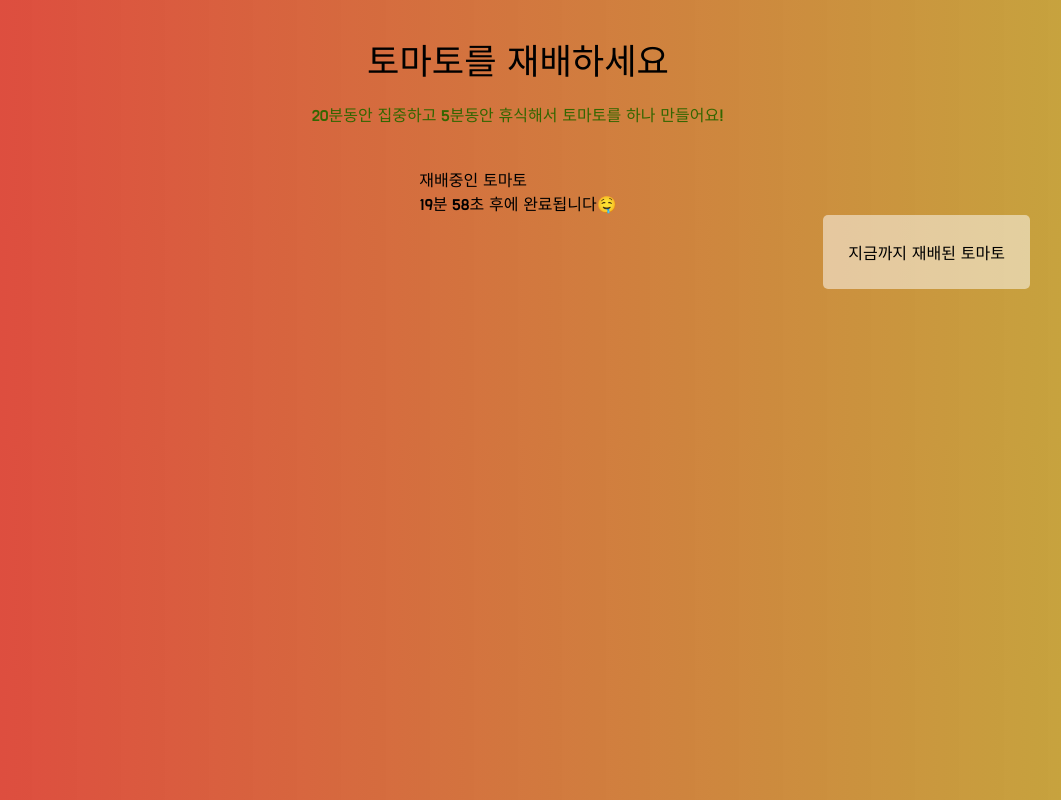
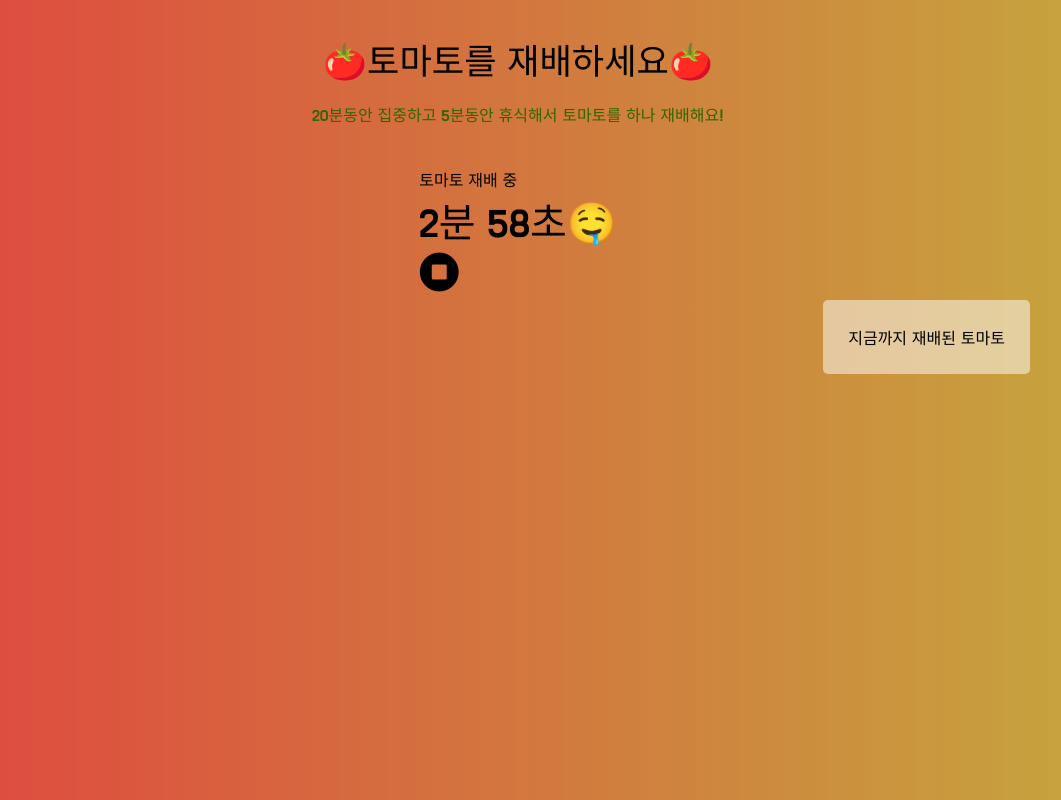
Before and after one commit to moonheekim0118/vanilla-pomodoro, a plain HTML site: page index.html in a window 1280 px wide. Both pictures are taken after a click on the button "토마토 1개 만들기". Shown: the whole page, without its empty margins (122-1183 px from the left). Drawn offline with Linux system fonts and the light colour scheme.

Commit message:
Add pause&resume

```diff
--- a/App.js
+++ b/App.js
@@ -1,2 +1,2 @@
-
+let playStatus="play";
 const app = PomodoroView(PomodoroApp);
--- a/Pomodoro.js
+++ b/Pomodoro.js
@@ -1,30 +1,33 @@
 
 // Pomodoro 시작
 // Pomodoro 멈춤
-
+let stoppedMin=0;
+let stoppedSec=0;
 const audio = new Audio('./resources/alertSound.wav');
 // Pomodoro 정보 저장 담당
-var PomodoroApp = function(state){
-    var startTime;
-    var afterTime;
-    var distance;
-    var min, sec;
-    var x;
+var PomodoroApp = function(){
+    var startTime,afterTime,distance;
+    var min, sec,x;
     var startPomo=(time)=>{ // 처음 시작
         startTime=new Date();
         afterTime=new Date(startTime);
         afterTime.setMinutes(startTime.getMinutes()+time);
-        app.drawState(state);
+        app.drawState();
+        audio.play();
         changeTime();
     }
     var changeTime=()=>{ // 남은 시간 변경
-        audio.play();
-        var x = setInterval(() => {
+        x = setInterval(() => {
             startTime=new Date();
             distance = afterTime.getTime()-startTime.getTime();
             min = Math.floor((distance%(1000*60*60))/(1000*60));
             sec = Math.floor((distance%(1000*60))/1000);
-            if(distance <=0){
+            stoppedMin=min;
+            stoppedSec=sec;
+            if(playStatus==='stop'){
+                clearInterval(x);
+            }
+            else if(distance <=0){
                 clearInterval(x);
                 app.controlPomo();
             }
@@ -36,8 +39,9 @@ var PomodoroApp = function(state){
     var restartPomo=()=>{ // 멈췄다가 재시작
         startTime=new Date();
         afterTime=new Date(startTime);
-        afterTime.setMinutes(startTime.getMinutes()+min);
-        afterTime.setSeconds(startTime.getSeconds()+sec);
+        console.log(stoppedMin , stoppedSec);
+        afterTime.setMinutes(afterTime.getMinutes()+stoppedMin);
+        afterTime.setSeconds(afterTime.getSeconds()+stoppedSec);
         changeTime();
     }
 
--- a/View.js
+++ b/View.js
@@ -1,9 +1,14 @@
-
 // 렌더링
 var PomodoroView = function(PomodoroApp){
 
     const $contents = document.querySelector('.contents');
-    let PomoNum;
+    const $state = document.querySelector('.state');
+    const $time = document.querySelector('.time');
+    const $body = document.querySelector('body');
+    const $playStatus=document.querySelector('.playStatus');
+    let status="play";
+    let state="재배";
+    let PomoCnt;
     let max;
     const storeTomato=(num)=>{
         const now = new Date().getDate();
@@ -26,46 +31,67 @@ var PomodoroView = function(PomodoroApp){
         }
     }
 
+    const drawPlay=()=>{
+        if(status==='stop'){
+            $playStatus.innerHTML=`<i class="fas fa-play"></i>`;
+        }
+        else{
+            $playStatus.innerHTML=`<i class="fas fa-stop-circle"></i>`;
+        }
+    }
+
     $contents.addEventListener("click",(e)=>{
-        if(e.target.className='startBtn' && e.target.nodeName!=='SPAN'){
-            PomoNum=1;
-            document.querySelector('body').classList.add('work');
+        if(e.target.className='startBtn' && e.target.nodeName==="BUTTON"){
+            PomoCnt=1;
+            $body.classList.add('work');
+            $contents.innerHTML='';
+            $contents.appendChild($state);
+            $contents.appendChild($time);
+            $contents.appendChild($playStatus);
             document.querySelector('.history').classList.add('show');
-            $contents.innerHTML='';
             const id =parseInt(e.target.id);
-            limit = id + Math.floor(id/2);
-            if(limit ===1 ){limit++}
-            PomodoroApp('재배').startPomo(20);
+            max = id + (id-1);
+            PomodoroApp(state).startPomo(3);
             storeTomato(0);
         }
     })
 
-    const drawState=(state)=>{
-        const stateEl=document.createElement('div');
-        stateEl.className="state";
-        const timeEl=document.createElement('div');
-        timeEl.className="time";
-        $contents.appendChild(stateEl);
-        $contents.appendChild(timeEl);
-        document.querySelector('.state').innerHTML=` <span class="title">${state}중인 토마토</span>`;
+    $playStatus.addEventListener("click",(e)=>{
+        status= status==="play"? "stop" : "play";
+        if(status==="play"){
+            playStatus="play";
+            PomodoroApp(state).restartPomo();
+        }
+        else{
+             playStatus="stop";
+        }
+        drawPlay();
+    })
+
+
+    const drawState=()=>{
+        $state.innerHTML=` <span class="title">토마토 ${state} 중</span>`;
+        drawPlay();
     }
 
     const drawTime =(min,sec)=>{
         const zero = sec < 10 ? 0:'';
-        document.querySelector('.time').innerHTML=`
-        <div class="leftTime">  <span>${min}분 ${zero}${sec}초 후에 완료됩니다🤤</span></div>`;
+        $time.innerHTML=`
+        <div class="leftTime">  <span>${min}분 ${zero}${sec}초🤤</span></div>`;
     }
 
     const controlPomo=()=>{
-        PomoNum++;
-        if(PomoNum<=limit){
-            if(PomoNum%2!==0){ // work
-                document.querySelector('body').classList.add('work');
-                PomodoroApp('재배').startPomo(20);
+        PomoCnt++;
+        if(PomoCnt<=max){
+            if(PomoCnt%2!==0){ // work
+                $body.classList.add('work');
+                state="재배";
+                PomodoroApp(state).startPomo(20);
             }
             else{
-                document.querySelector('body').classList.remove('work');
-                PomodoroApp('휴식').startPomo(5);
+                $body.classList.remove('work');
+                state="휴식"
+                PomodoroApp(state).startPomo(5);
             }
         }
         else{
--- a/index.html
+++ b/index.html
@@ -12,8 +12,8 @@
 </head>
 <body>
     <header>
-        <span class="title">토마토를 재배하세요</span>
-        <p class="description"> 20분동안 집중하고 5분동안 휴식해서 토마토를 하나 만들어요!</p>
+        <span class="title">🍅토마토를 재배하세요🍅 </span>
+        <p class="description"> 20분동안 집중하고 5분동안 휴식해서 토마토를 하나 재배해요!</p>
     </header>
     <main>
         <section>
@@ -23,6 +23,7 @@
                 <button class="startBtn" id="4">토마토 4개 만들기</button>
                 <div class="state"></div>
                 <div class="time"></div>
+                <div class="playStatus"></div>
             </article>
         </section>
 
--- a/style.css
+++ b/style.css
@@ -66,3 +66,13 @@ button:hover{
 .history.show{
     display: block;
 }
+
+.leftTime{
+    font-size: 2.5rem;
+}
+
+
+.playStatus{
+    cursor: pointer;
+    font-size: 2.5rem;
+}
```
